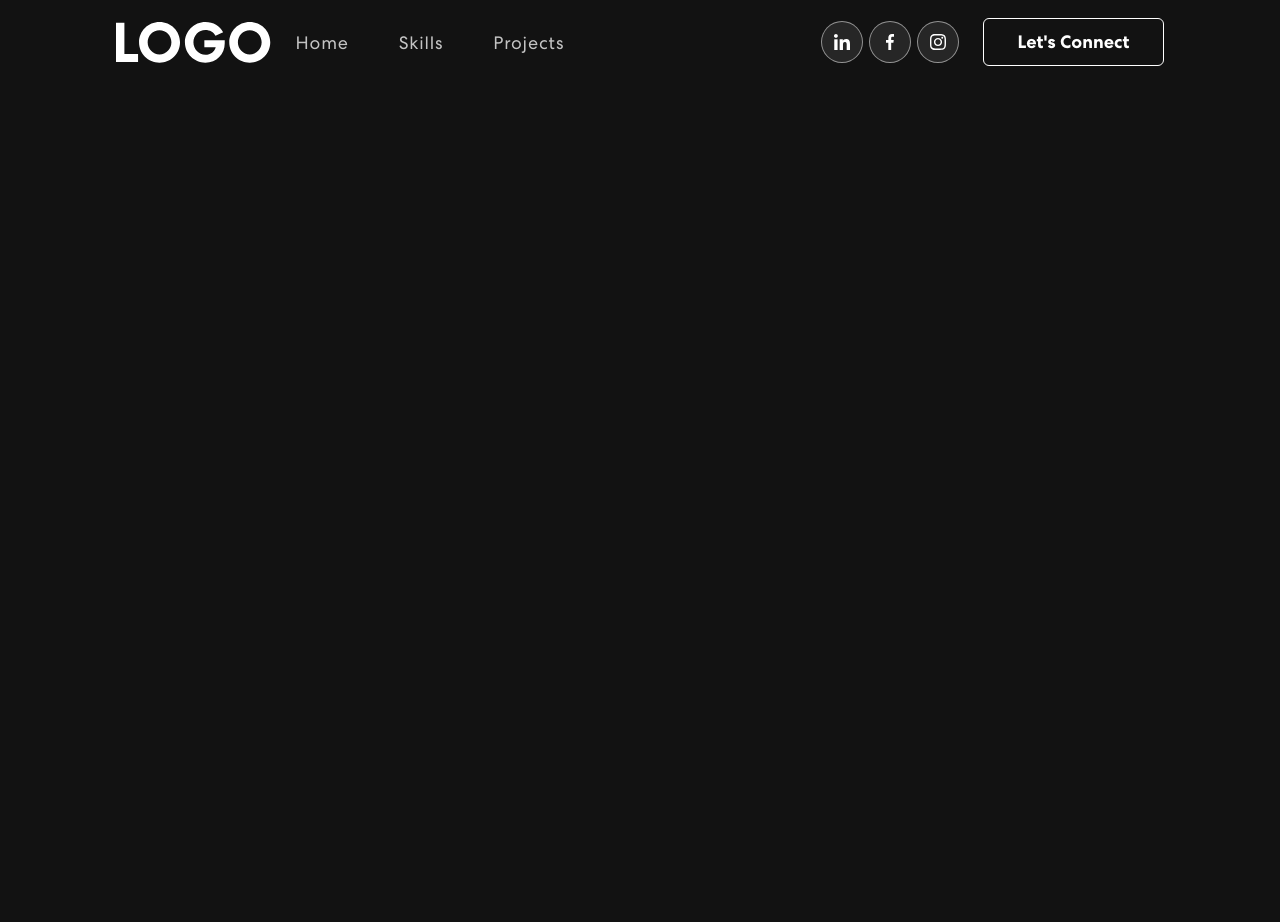
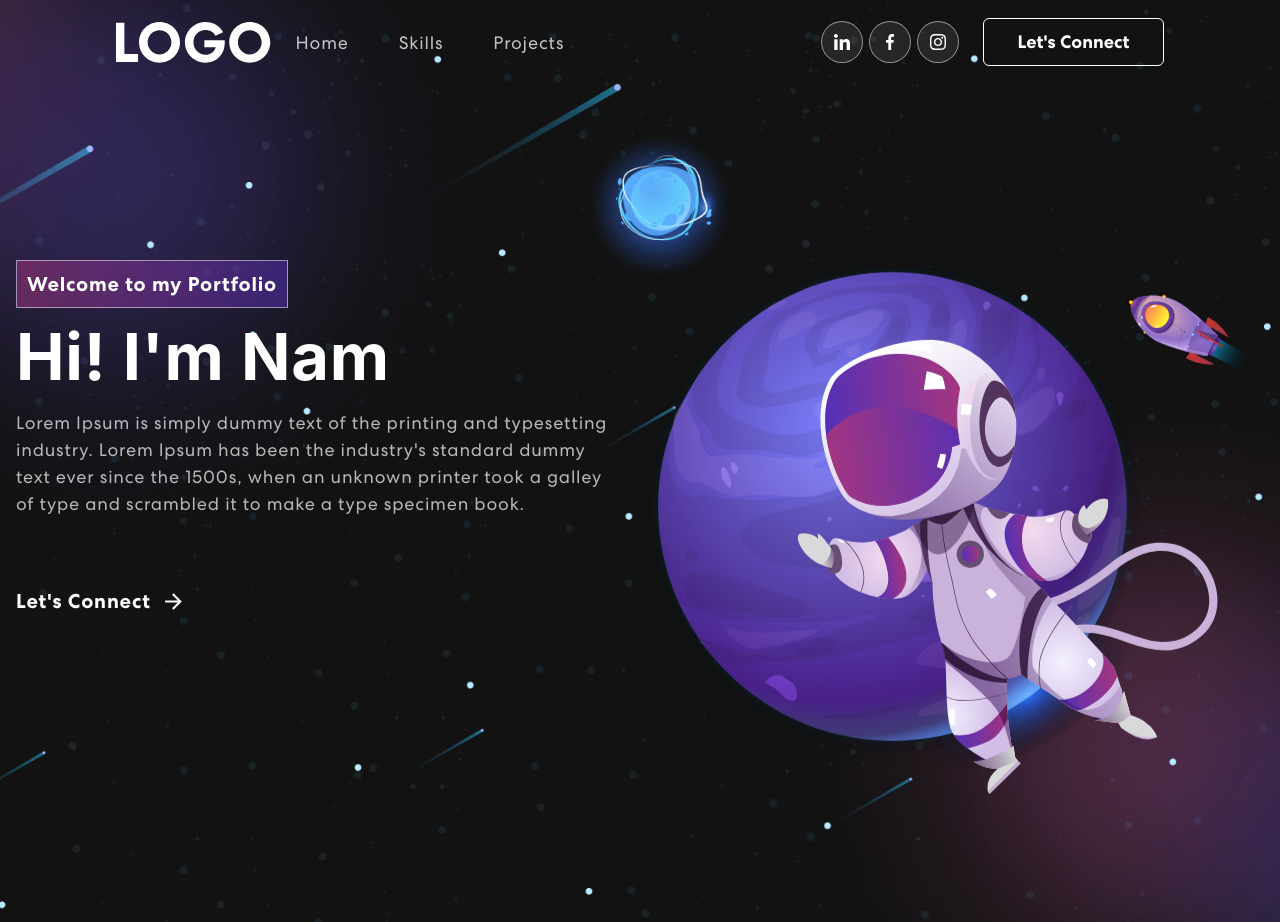
Before and after one commit to namhnguy/nam-portfolio-v2, a React (Create React App) app: page / in a window 1280 px wide. Before the commit the page ends 800 px from the top, so only its background shows below. Built offline with nearby package versions, Linux system fonts and the light colour scheme.

Commit message:
initial work on banner

```diff
--- a/package.json
+++ b/package.json
@@ -3,6 +3,7 @@
   "version": "0.1.0",
   "private": true,
   "dependencies": {
+    "@chakra-ui/icons": "^2.0.4",
     "@chakra-ui/react": "^2.2.4",
     "@emotion/react": "^11.9.3",
     "@emotion/styled": "^11.9.3",
--- a/src/App.js
+++ b/src/App.js
@@ -1,6 +1,6 @@
-// import './App.css';
+//import './App.css';
 import './App2.css';
-// import 'bootstrap/dist/css/bootstrap.min.css';
+//import 'bootstrap/dist/css/bootstrap.min.css';
 import NavBar from './components/navBar/NavBar';
 import Banner from './components/banner/Banner';
 import Skills from './components/skills/Skills';
@@ -8,17 +8,19 @@
 import Contact from './components/contact/Contact';
 import Footer from './components/footer/Footer';
 import NavBar2 from './components/navBar/NavBar2';
+import Banner2 from './components/banner/Banner2';
 
 function App() {
   return (
     <div className='App'>
-      {/* <NavBar /> */}
-      <NavBar2 />
-      {/* <Banner />
-      <Skills />
+      {/* <NavBar />
+      <Banner /> */}
+      {/* <Skills />
       <Projects />
       <Contact />
       <Footer /> */}
+      <NavBar2 />
+      <Banner2 />
     </div>
   );
 }
--- /dev/null
+++ b/src/components/banner/Banner.css
@@ -0,0 +1,78 @@
+.banner {
+    margin-top: 0;
+    padding: 260px 0 100px 0;
+    background-image: url('../../assets/img/banner-bg.png');
+    background-position: top center;
+    background-size: cover;
+    background-repeat: no-repeat;
+}
+
+.banner .tagline {
+    font-weight: 700;
+    letter-spacing: 0.8px;
+    padding: 8px 10px;
+    background: linear-gradient(90.21deg, rgba(170, 54, 124, 0.5) -5.91%, rgba(74, 47, 189, 0.5) 111.58%);
+    border: 1px solid rgba(255, 255, 255, 0.5);
+    font-size: 20px;
+    margin-bottom: 16px;
+    display: inline-block;
+}
+
+.banner h1 {
+    font-size: 65px;
+    font-weight: 700;
+    letter-spacing: 0.8px;
+    line-height: 1;
+    margin-bottom: 20px;
+    display: block;
+}
+
+.banner p {
+    color: #B8B8B8;
+    font-size: 18px;
+    letter-spacing: 0.8px;
+    line-height: 1.5em;
+    width: 96%;
+}
+
+.banner button {
+    color: #fff;
+    font-weight: 700;
+    font-size: 20px;
+    margin-top: 60px;
+    letter-spacing: 0.8px;
+    display: flex;
+    align-items: center;
+    padding-left: 0;
+}
+
+.banner button:hover {
+    background-color: transparent;
+}
+
+.banner button svg {
+    font-size: 25px;
+    margin-left: 10px;
+    transition: 0.3s ease-in-out;
+    line-height: 1;
+}
+
+.banner button:hover svg {
+    margin-left: 25px;
+}
+
+.banner img {
+    animation: updown 3s linear infinite;
+}
+
+@keyframes updown {
+    0% {
+        transform: translateY(-20px);
+    }
+    50% {
+        transform: translateY(20px);
+    }
+    100% {
+        transform: translateY(-20px);
+    }
+}
--- /dev/null
+++ b/src/components/banner/Banner2.js
@@ -0,0 +1,41 @@
+import {
+  SimpleGrid,
+  Box,
+  Heading,
+  Text,
+  Button,
+  Container,
+} from '@chakra-ui/react';
+import { ArrowForwardIcon } from '@chakra-ui/icons';
+import React from 'react';
+import headerImg from '../../assets/img/header-img.svg';
+import './Banner.css';
+
+const Banner2 = () => {
+  return (
+    <section className='banner' id='home'>
+      <Container maxW={'container.xl'}>
+        <SimpleGrid columns={[1, 2, 2]}>
+          <Box>
+            <span className='tagline'>Welcome to my Portfolio</span>
+            <Heading as='h1'>Hi! I'm Nam</Heading>
+            <Text>
+              Lorem Ipsum is simply dummy text of the printing and typesetting
+              industry. Lorem Ipsum has been the industry's standard dummy text
+              ever since the 1500s, when an unknown printer took a galley of
+              type and scrambled it to make a type specimen book.
+            </Text>
+            <Button size='lg' variant='ghost'>
+              Let's Connect <ArrowForwardIcon boxSize={25} />
+            </Button>
+          </Box>
+          <Box>
+            <img src={headerImg} alt='Header Img' />
+          </Box>
+        </SimpleGrid>
+      </Container>
+    </section>
+  );
+};
+
+export default Banner2;
--- a/src/components/navBar/NavBar2.js
+++ b/src/components/navBar/NavBar2.js
@@ -1,5 +1,5 @@
 import React, { useState, useEffect } from 'react';
-import { Flex, Box, Image, Link, Text, Button } from '@chakra-ui/react';
+import { Flex, Box, Image, Link, Container, Button } from '@chakra-ui/react';
 import logo from '../../assets/img/logo.svg';
 import navIcon1 from '../../assets/img/nav-icon1.svg';
 import navIcon2 from '../../assets/img/nav-icon2.svg';
```
Also changed, not shown: 1 other file (tests, documents, lock files or other folders).
